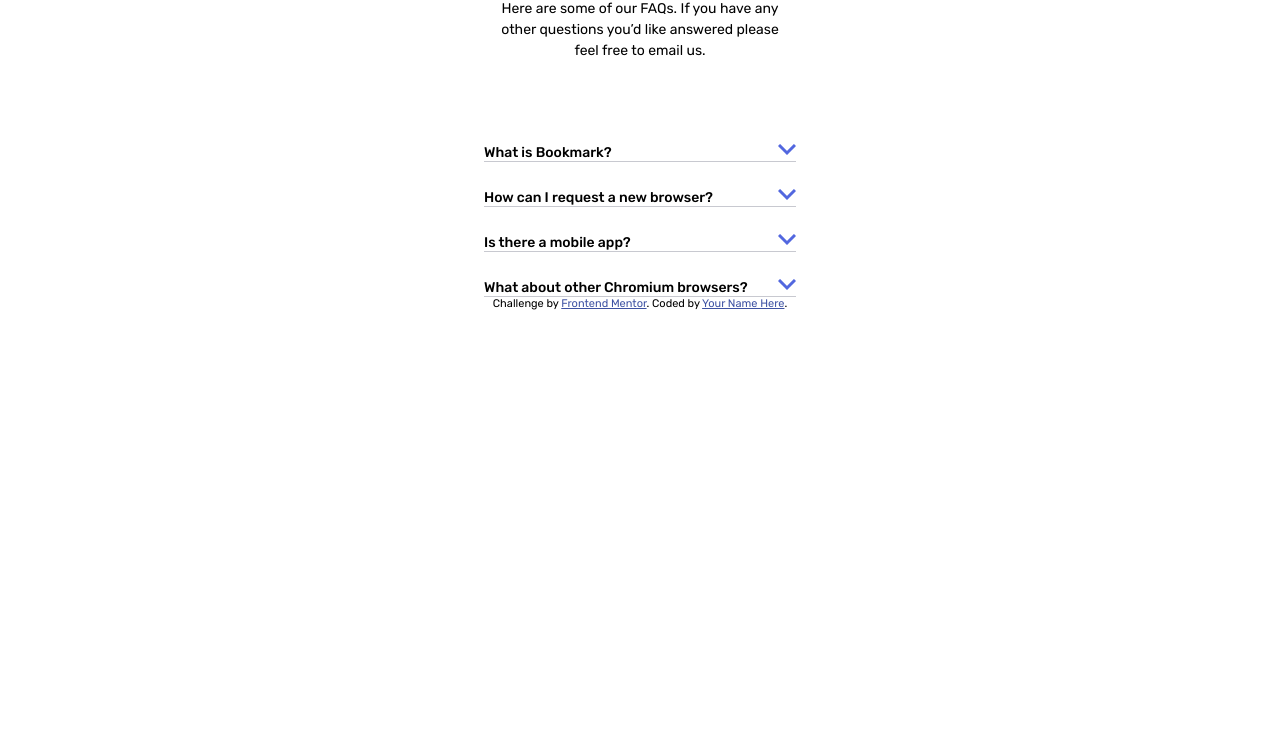
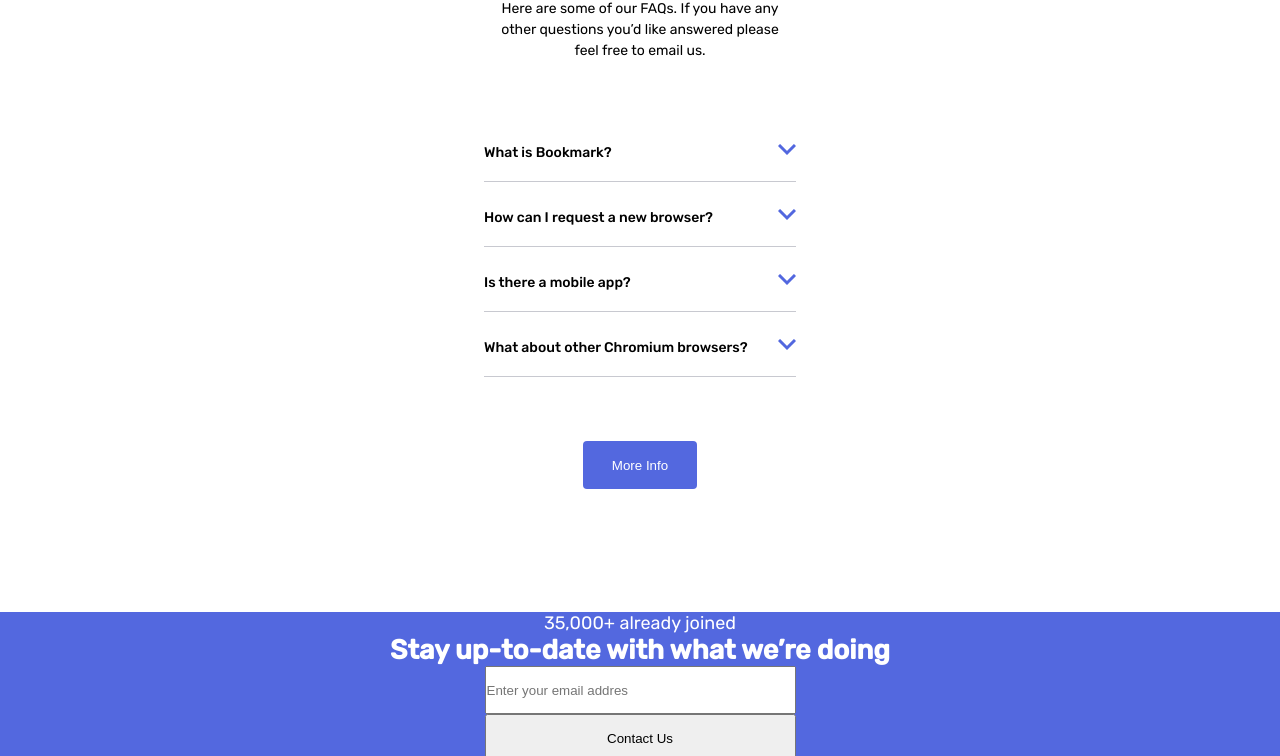
Before and after one commit to cornelisgijsbert/Bookmark-landing-page-master, a website: page index.html in a window 1280 px wide. Shown: the part 4601-5357 px from the top of the page. Before the commit the page ends 4911 px from the top, so only its background shows below. Drawn offline with Linux system fonts and the light colour scheme.

Commit message:
syling contact us

```diff
--- a/index.html
+++ b/index.html
@@ -177,7 +177,6 @@
           Here are some of our FAQs. If you have any other questions you’d like
           answered please feel free to email us.
         </p>
-        <div>
         <!-- Question 1 -->
         <h4 class="faq--questions-header">
           What is Bookmark?
@@ -185,13 +184,11 @@
         </h4>
         <hr />
         <!-- Answer 1 -->
-          <p class="faq--answer-para">
+        <p class="faq--answer-para" id="answer-1">
           Lorem ipsum dolor sit amet, consectetur adipiscing elit. Fusce
-            tincidunt justo eget ultricies fringilla. Phasellus blandit ipsum
-            quis quam ornare mattis.
+          tincidunt justo eget ultricies fringilla. Phasellus blandit ipsum quis
+          quam ornare mattis.
         </p>
-        </div>
-        <div>
         <!-- Question 2 -->
         <h4 class="faq--questions-header">
           How can I request a new browser?
@@ -202,13 +199,10 @@
         <p class="faq--answer-para">
           Vivamus luctus eros aliquet convallis ultricies. Mauris augue massa,
           ultricies non ligula. Suspendisse imperdiet. Vivamus luctus eros
-            aliquet convallis ultricies. Mauris augue massa, ultricies non
-            ligula. Suspendisse imperdie tVivamus luctus eros aliquet convallis
-            ultricies. Mauris augue massa, ultricies non ligula. Suspendisse
-            imperdiet.
+          aliquet convallis ultricies. Mauris augue massa, ultricies non ligula.
+          Suspendisse imperdie tVivamus luctus eros aliquet convallis ultricies.
+          Mauris augue massa, ultricies non ligula. Suspendisse imperdiet.
         </p>
-        </div>
-        <div>
         <!-- Question 3 -->
         <h4 class="faq--questions-header">
           Is there a mobile app?
@@ -219,11 +213,9 @@
         <p class="faq--answer-para">
           Sed consectetur quam id neque fermentum accumsan. Praesent luctus
           vestibulum dolor, ut condimentum urna vulputate eget. Cras in ligula
-            quis est pharetra mattis sit amet pharetra purus. Sed sollicitudin
-            ex et ultricies bibendum.
+          quis est pharetra mattis sit amet pharetra purus. Sed sollicitudin ex
+          et ultricies bibendum.
         </p>
-        </div>
-        <div>
         <!-- Question 4 -->
         <h4 class="faq--questions-header">
           What about other Chromium browsers?
@@ -233,13 +225,42 @@
         <!-- Answer 4 -->
         <p class="faq--answer-para">
           Integer condimentum ipsum id imperdiet finibus. Vivamus in placerat
-            mi, at euismod dui. Aliquam vitae neque eget nisl gravida
-            pellentesque non ut velit. More Info 35,000+ already joined Stay
-            up-to-date with what we’re doing Contact Us Features Pricing Contact
+          mi, at euismod dui. Aliquam vitae neque eget nisl gravida pellentesque
+          non ut velit.
         </p>
-        </div>
+        <div class="btn"><button>More Info</button></div>
+      </section>
+      <section class="contact--us">
+        <span>35,000+ already joined</span>
+        <h2>Stay up-to-date with what we’re doing</h2>
+        <form class="contact--us-btns">
+          <input type="text" placeholder="Enter your email addres" />
+          <input type="button" value="Contact Us" />
+        </form>
       </section>
       <footer>
+        <nav class="bottom--nav">
+          <img
+            class="bottom--nav--logo"
+            src="images/logo-bookmark.svg"
+            alt="logo-bookmark"
+          />
+          <ul>
+            <li>Features</li>
+            <li>Pricing</li>
+            <li>Contact</li>
+          </ul>
+          <img
+            style="object-fit: none"
+            src="images/icon-facebook.svg"
+            alt="facebook"
+          />
+          <img
+            style="object-fit: none"
+            src="images/icon-twitter.svg"
+            alt="twitter"
+          />
+        </nav>
         <p class="attribution">
           Challenge by
           <a href="https://www.frontendmentor.io?ref=challenge" target="_blank"
--- a/src/base/base.css
+++ b/src/base/base.css
@@ -88,10 +88,7 @@ section.faq {
   row-gap: 1.25rem;
   width: 19.5rem;
   margin: 0 auto;
-}
-
-section.faq div {
-  position: relative;
+  padding-bottom: 7.6875rem;
 }
 
 section.faq h2.faq--header {
@@ -127,6 +124,7 @@ section.faq h4.faq--questions-header img {
 
 section.faq h4.faq--questions-header:hover img {
   transform: scaleY(-1);
+  filter: hue-rotate(90deg);
 }
 
 section.faq hr {
@@ -139,13 +137,22 @@ section.faq hr {
 
 section.faq p.faq--answer-para {
   font-size: var(--font--para--l--mobile);
-  position: absolute;
-  top: 3em;
-  left: 0;
-  z-index: 1;
   display: none;
 }
 
-section.faq h4.faq--questions-header:hover p.faq--answer-para {
+section.faq h4.faq--questions-header:hover p#answer-1 {
   display: block;
 }
+
+section.contact--us {
+  background-color: var(--soft-blue);
+  display: flex;
+  flex-direction: column;
+  align-items: center;
+  color: white;
+  text-align: center;
+}
+
+footer {
+  background-color: var(--very-dark-blue);
+}
--- a/src/components/buttons.css
+++ b/src/components/buttons.css
@@ -56,3 +56,29 @@ section.download .download--cards button {
   font-size: var(--font--cards--button--mobile);
   font-weight: 500;
 }
+
+/* button faq */
+section.faq div.btn {
+  display: flex;
+  justify-content: center;
+  align-items: center;
+}
+section.faq button {
+  background-color: var(--soft-blue);
+  color: white;
+  width: 7.125rem;
+  height: 3rem;
+  border: 0;
+  border-radius: 0.25rem;
+  margin-top: 2.75rem;
+}
+
+section.contact--us form.contact--us-btns {
+  display: flex;
+  flex-direction: column;
+}
+
+section.contact--us input {
+  width: 19.4375rem;
+  height: 3rem;
+}
--- a/style/style.css
+++ b/style/style.css
@@ -60,8 +60,7 @@
   row-gap: 1.25rem;
   width: 19.5rem;
   margin: 0 auto;
-}section.faq div {
-  position: relative;
+  padding-bottom: 7.6875rem;
 }section.faq h2.faq--header {
   font-size: var(--font--h2--mobile);
   font-weight: 500;
@@ -87,6 +86,7 @@
   float: right;
 }section.faq h4.faq--questions-header:hover img {
   transform: scaleY(-1);
+  filter: hue-rotate(90deg);
 }section.faq hr {
   background-color: var(--grayish-blue);
   color: var(--grayish-blue);
@@ -95,13 +95,18 @@
   opacity: 0.5;
 }section.faq p.faq--answer-para {
   font-size: var(--font--para--l--mobile);
-  position: absolute;
-  top: 3em;
-  left: 0;
-  z-index: 1;
   display: none;
-}section.faq h4.faq--questions-header:hover p.faq--answer-para {
+}section.faq h4.faq--questions-header:hover p#answer-1 {
   display: block;
+}section.contact--us {
+  background-color: var(--soft-blue);
+  display: flex;
+  flex-direction: column;
+  align-items: center;
+  color: white;
+  text-align: center;
+}footer {
+  background-color: var(--very-dark-blue);
 }/* section features */section.features {
   width: 100%;
   padding-top: 9.8125rem;
@@ -268,6 +273,14 @@
     -moz-column-gap: 1.5em;
          column-gap: 1.5em;
   }
+}nav.bottom--nav {
+  display: flex;
+  flex-direction: column;
+}nav.bottom--nav .bottom--nav--logo {
+  /*width: 148px;
+  height: 25px;*/
+  -o-object-fit: none;
+     object-fit: none;
 }* {
     box-sizing: border-box;
     margin: 0;
@@ -326,6 +339,24 @@
 }section.download .download--cards button {
   font-size: var(--font--cards--button--mobile);
   font-weight: 500;
+}/* button faq */section.faq div.btn {
+  display: flex;
+  justify-content: center;
+  align-items: center;
+}section.faq button {
+  background-color: var(--soft-blue);
+  color: white;
+  width: 7.125rem;
+  height: 3rem;
+  border: 0;
+  border-radius: 0.25rem;
+  margin-top: 2.75rem;
+}section.contact--us form.contact--us-btns {
+  display: flex;
+  flex-direction: column;
+}section.contact--us input {
+  width: 19.4375rem;
+  height: 3rem;
 }/* font-family: 'Rubik', sans-serif; */:root {
     --font--h1--mobile: 1.75rem;
     /* 28px */
@@ -360,13 +391,13 @@
     --font--cards--button--mobile: 0.875rem;
     /* 14px */
 }div.intro--img-container img {
-    width: 100%;
+  width: 100%;
 }div.features--img-container-1 img {
-    width: 100%;
+  width: 100%;
 }div.features--img-container-2 img {
-    width: 100%;
+  width: 100%;
 }div.features--img-container-3 img {
-    width: 100%;
+  width: 100%;
 }:root {
     /* primary colors */
     --soft-blue: hsl(231, 69%, 60%);
```
Also changed, not shown: src/base/navigation.css (+11 -0 lines), src/media/image.css (+4 -4 lines), 1 other file. Lines whose indentation alone changed are shown as unchanged.
